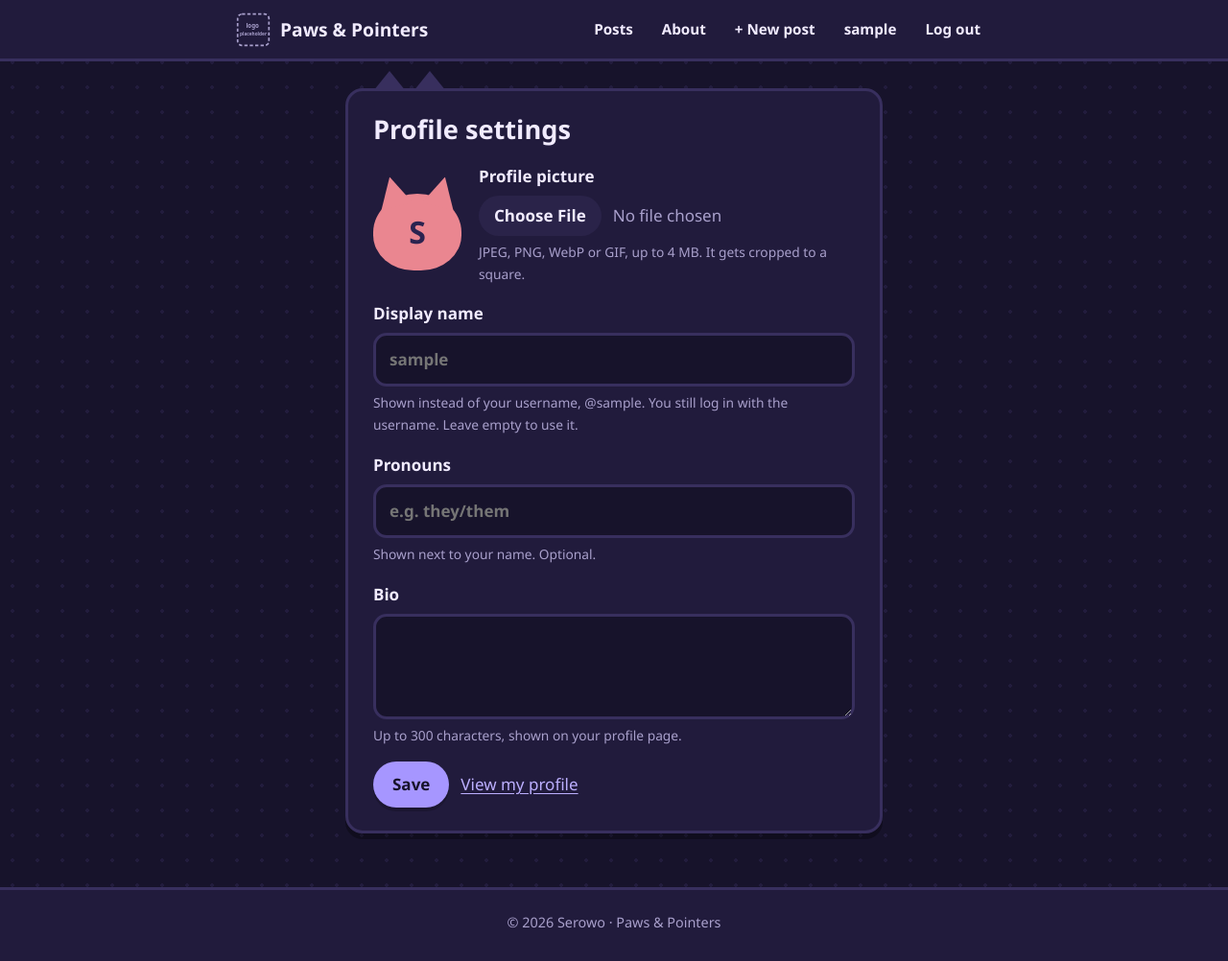
After one commit to SerotoninNow/paws-and-pointers, a Flask app: page /settings in a window 1280 px wide. The commit adds this page. Shown: the whole page at 96% size. Run offline with Flask 3, Linux system fonts and the light colour scheme; the visitor is signed in with stand-in values (Sample User, id 1); data comes from the database, SQL or seed files in the repository; some libraries are stand-ins or nearby versions.

Commit message:
Add profile settings: display name, pronouns, bio and profile picture
Users get a settings page and a public profile at /user/<username>.
Pictures are re-encoded to 256px WebP and stored in the database so they
sync with the rest of the data. Display names can't match another
account's username or display name.

Co-Authored-By: Claude Opus 5.5 <noreply@anthropic.com>

```diff
--- a/app.py
+++ b/app.py
@@ -3,11 +3,14 @@
 Run with:  .venv/bin/python app.py
 """
 
+import io
 import os
 import re
 import secrets
 import sqlite3
 import time
+import unicodedata
+import warnings
 from collections import defaultdict, deque
 from datetime import datetime, timezone
 from functools import wraps
@@ -16,6 +19,7 @@ from pathlib import Path
 import markdown as md
 from flask import (
     Flask,
+    Response,
     abort,
     flash,
     g,
@@ -26,6 +30,7 @@ from flask import (
     url_for,
 )
 from markupsafe import Markup
+from PIL import Image, ImageOps
 from werkzeug.security import check_password_hash, generate_password_hash
 
 # ---------------------------------------------------------------- settings --
@@ -45,12 +50,22 @@ MAX_COMMENT_LEN = 2000
 MAX_TITLE_LEN = 150
 MAX_SUMMARY_LEN = 300
 MAX_TAGS_LEN = 150
+MAX_DISPLAY_NAME_LEN = 40
+MAX_PRONOUNS_LEN = 30
+MAX_BIO_LEN = 300
+
+# Profile pictures are cropped square, shrunk to this size and stored as WebP.
+AVATAR_SIZE = 256
+MAX_AVATAR_BYTES = 4 * 1024 * 1024
+AVATAR_FORMATS = ["JPEG", "PNG", "WEBP", "GIF"]
+Image.MAX_IMAGE_PIXELS = 40_000_000  # refuse absurdly large images
 
 # Rate limits: name -> (max events, per this many seconds).
 RATE_LIMITS = {
     "login": (8, 15 * 60),  # failed logins per IP address
     "register": (5, 60 * 60),  # new accounts per IP address
     "comment": (5, 60),  # comments per user
+    "profile": (10, 60),  # profile saves per user
 }
 
 # Sent with every response. Scripts may only come from /static, so injected
@@ -98,7 +113,8 @@ app.config.update(
     SESSION_COOKIE_SAMESITE="Lax",
     # Set SESSION_COOKIE_SECURE=1 when serving over HTTPS.
     SESSION_COOKIE_SECURE=os.environ.get("SESSION_COOKIE_SECURE") == "1",
-    MAX_CONTENT_LENGTH=1024 * 1024,
+    # Room for a profile picture upload plus the rest of the form.
+    MAX_CONTENT_LENGTH=MAX_AVATAR_BYTES + 1024 * 1024,
 )
 
 # Set TRUST_PROXY=1 when the app is only reachable through one reverse proxy
@@ -170,10 +186,24 @@ And tables:
 """
 
 
+# Columns added to users after the first release. schema.sql has them for new
+# databases; init_db adds whichever are missing to an existing one.
+PROFILE_COLUMNS = {
+    "display_name": "TEXT NOT NULL DEFAULT ''",
+    "pronouns": "TEXT NOT NULL DEFAULT ''",
+    "bio": "TEXT NOT NULL DEFAULT ''",
+    "avatar_version": "INTEGER NOT NULL DEFAULT 0",
+}
+
+
 def init_db():
     INSTANCE_DIR.mkdir(exist_ok=True)
     db = sqlite3.connect(DB_PATH)
     db.executescript((BASE_DIR / "schema.sql").read_text())
+    existing = {row[1] for row in db.execute("PRAGMA table_info(users)")}
+    for name, definition in PROFILE_COLUMNS.items():
+        if name not in existing:
+            db.execute(f"ALTER TABLE users ADD COLUMN {name} {definition}")
     if db.execute("SELECT COUNT(*) FROM posts").fetchone()[0] == 0:
         db.execute(
             "INSERT INTO posts (slug, title, summary, body_md, tags, created_at)"
@@ -323,6 +353,12 @@ def hue(name):
     return sum(ord(c) for c in name.lower()) * 37 % 360
 
 
+@app.template_filter("shown_name")
+def shown_name(user):
+    """The display name if the user set one, otherwise the username."""
+    return user["display_name"] or user["username"]
+
+
 @app.context_processor
 def inject_globals():
     return {
@@ -419,7 +455,8 @@ def post_detail(slug):
     post = get_post_or_404(slug)
     db = get_db()
     comments = db.execute(
-        "SELECT c.*, u.username, u.is_admin FROM comments c"
+        "SELECT c.*, u.username, u.is_admin, u.display_name, u.pronouns, u.avatar_version"
+        " FROM comments c"
         " JOIN users u ON u.id = c.user_id"
         " WHERE c.post_id = ? ORDER BY c.created_at, c.id",
         (post["id"],),
@@ -521,7 +558,10 @@ def register():
             error = f"Passwords can be at most {MAX_PASSWORD_LEN} characters."
         elif password != confirm:
             error = "Those passwords don't match."
-        elif db.execute("SELECT 1 FROM users WHERE username = ?", (username,)).fetchone():
+        elif db.execute(
+            "SELECT 1 FROM users WHERE username = ? OR display_name = ? COLLATE NOCASE",
+            (username, username),
+        ).fetchone():
             error = "That username is already taken."
         elif rate_limited("register", client_ip()):
             error = "Too many new accounts from this address. Try again later."
@@ -580,6 +620,148 @@ def logout():
     session.clear()
     flash("Logged out.", "ok")
     return redirect(url_for("index"))
+
+
+# ---------------------------------------------------------------- profiles --
+# Characters that reorder the text around them; stripped from profile fields.
+BIDI_CONTROLS = set("\u202a\u202b\u202c\u202d\u202e\u2066\u2067\u2068\u2069")
+
+
+def clean_text(text, limit, keep_newlines=False):
+    """Drop control characters and tidy whitespace in a profile field."""
+    text = text.replace("\r\n", "\n").replace("\r", "\n")
+    kept = []
+    for ch in text:
+        if ch == "\n" and keep_newlines:
+            kept.append(ch)
+        elif ch in BIDI_CONTROLS or unicodedata.category(ch) in ("Cc", "Cs", "Co", "Cn"):
+            kept.append(" ")
+        else:
+            kept.append(ch)
+    text = "".join(kept)
+    if keep_newlines:
+        lines = [" ".join(line.split()) for line in text.split("\n")]
+        text = re.sub(r"\n{3,}", "\n\n", "\n".join(lines)).strip()
+    else:
+        text = " ".join(text.split())
+    return text[:limit].strip()
+
+
+def process_avatar(upload):
+    """Turn an uploaded picture into a small square WebP. The image is decoded
+    and re-encoded, so only pixels survive: no metadata, no disguised files."""
+    data = upload.read(MAX_AVATAR_BYTES + 1)
+    if len(data) > MAX_AVATAR_BYTES:
+        raise ValueError(f"Pictures can be at most {MAX_AVATAR_BYTES // (1024 * 1024)} MB.")
+    try:
+        with warnings.catch_warnings():
+            warnings.simplefilter("error", Image.DecompressionBombWarning)
+            image = Image.open(io.BytesIO(data), formats=AVATAR_FORMATS)
+            image = ImageOps.exif_transpose(image).convert("RGBA")
+        image = ImageOps.fit(image, (AVATAR_SIZE, AVATAR_SIZE), Image.Resampling.LANCZOS)
+        out = io.BytesIO()
+        image.save(out, "WEBP", quality=85)
+    except Exception:
+        raise ValueError("That file couldn't be read as a picture. Use a JPEG, PNG, WebP or GIF.")
+    return out.getvalue()
+
+
+def display_name_taken(name):
+    """True if this display name would pass for a different account."""
+    if not name:
+        return False
+    if name.casefold() == AUTHOR_NAME.casefold() and not g.user["is_admin"]:
+        return True
+    return get_db().execute(
+        "SELECT 1 FROM users WHERE id != ? AND (username = ? OR display_name = ? COLLATE NOCASE)",
+        (g.user["id"], name, name),
+    ).fetchone() is not None
+
+
+@app.route("/settings", methods=["GET", "POST"])
+@login_required
+def settings():
+    form = {key: g.user[key] for key in ("display_name", "pronouns", "bio")}
+    if request.method == "POST":
+        form = {
+            "display_name": clean_text(request.form.get("display_name", ""), MAX_DISPLAY_NAME_LEN),
+            "pronouns": clean_text(request.form.get("pronouns", ""), MAX_PRONOUNS_LEN),
+            "bio": clean_text(request.form.get("bio", ""), MAX_BIO_LEN, keep_newlines=True),
+        }
+        upload = request.files.get("avatar")
+        remove = request.form.get("remove_avatar") == "1"
+        picture = None
+        error = None
+        if rate_limited("profile", g.user["id"]):
+            error = "You're saving too fast. Wait a minute and try again."
+        elif display_name_taken(form["display_name"]):
+            error = "That display name belongs to someone else. Pick another."
+        elif upload and upload.filename:
+            try:
+                picture = process_avatar(upload)
+            except ValueError as exc:
+                error = str(exc)
+
+        if error is None:
+            record_event("profile", g.user["id"])
+            db = get_db()
+            db.execute(
+                "UPDATE users SET display_name = ?, pronouns = ?, bio = ? WHERE id = ?",
+                (form["display_name"], form["pronouns"], form["bio"], g.user["id"]),
+            )
+            if picture:
+                db.execute(
+                    "INSERT OR REPLACE INTO avatars (user_id, image) VALUES (?, ?)",
+                    (g.user["id"], picture),
+                )
+                # The version goes in the picture's URL so browsers fetch the new one.
+                db.execute(
+                    "UPDATE users SET avatar_version = ? WHERE id = ?",
+                    (int(time.time()), g.user["id"]),
+                )
+            elif remove:
+                db.execute("DELETE FROM avatars WHERE user_id = ?", (g.user["id"],))
+                db.execute("UPDATE users SET avatar_version = 0 WHERE id = ?", (g.user["id"],))
+            db.commit()
+            flash("Profile saved.", "ok")
+            return redirect(url_for("settings"))
+        flash(error, "error")
+    return render_template(
+        "settings.html",
+        form=form,
+        limits={
+            "display_name": MAX_DISPLAY_NAME_LEN,
+            "pronouns": MAX_PRONOUNS_LEN,
+            "bio": MAX_BIO_LEN,
+            "avatar_mb": MAX_AVATAR_BYTES // (1024 * 1024),
+        },
+    )
+
+
+@app.route("/avatar/<int:user_id>")
+def avatar(user_id):
+    row = get_db().execute("SELECT image FROM avatars WHERE user_id = ?", (user_id,)).fetchone()
+    if row is None:
+        abort(404)
+    response = Response(row["image"], mimetype="image/webp")
+    # Safe to cache for good: the URL changes whenever the picture does.
+    response.headers["Cache-Control"] = "public, max-age=31536000, immutable"
+    return response
+
+
+@app.route("/user/<username>")
+def profile(username):
+    db = get_db()
+    user = db.execute("SELECT * FROM users WHERE username = ?", (username,)).fetchone()
+    if user is None:
+        abort(404)
+    comments = db.execute(
+        "SELECT c.id, c.body, c.created_at, p.slug, p.title FROM comments c"
+        " JOIN posts p ON p.id = c.post_id"
+        " WHERE c.user_id = ? ORDER BY c.created_at DESC, c.id DESC LIMIT 10",
+        (user["id"],),
+    ).fetchall()
+    return render_template("profile.html", user=user, comments=comments)
 
 
 # ------------------------------------------------------------ post editing --
@@ -652,12 +834,14 @@ ERRORS = {
     400: ("Bad request", "The form expired. Go back, refresh and try again."),
     403: ("Not allowed", "You don't have permission to do that."),
     404: ("Page not found", "Nothing here. The cat probably knocked it off the desk."),
+    413: ("Too large", "That upload is too big. Go back and try a smaller file."),
 }
 
 
 @app.errorhandler(400)
 @app.errorhandler(403)
 @app.errorhandler(404)
+@app.errorhandler(413)
 def handle_error(err):
     title, message = ERRORS[err.code]
     return render_template("error.html", code=err.code, title=title, message=message), err.code
--- a/requirements.txt
+++ b/requirements.txt
@@ -1,4 +1,5 @@
 Flask>=3.0
 Markdown>=3.5
 Pygments>=2.17
+Pillow>=10.0
 gunicorn>=22
--- a/static/style.css
+++ b/static/style.css
@@ -99,7 +99,6 @@ main { flex: 1; padding: 28px 0 56px; }
 }
 .nav a:hover, .nav .linklike:hover { background: var(--surface-2); color: var(--primary-strong); }
 .nav form { margin: 0; }
-.nav .hello { padding: 0 6px; font-size: 0.95rem; color: var(--muted); }
 
 
 /* ------------------------------------------------------------ buttons -- */
@@ -375,8 +374,34 @@ main { flex: 1; padding: 28px 0 56px; }
 .avatar::before { left: 2px; transform: rotate(-14deg); }
 .avatar::after { right: 2px; transform: rotate(14deg); }
 
+/* an uploaded profile picture, shown in place of the cat head */
+.avatar-img {
+  width: 46px; height: 46px;
+  margin-top: 4px;
+  border: 3px solid var(--border);
+  border-radius: 50%;
+  object-fit: cover;
+  background: var(--surface-2);
+}
+
+.avatar.large { width: 92px; height: 80px; margin-top: 18px; font-size: 2rem; }
+.avatar.large::before, .avatar.large::after { top: -18px; width: 34px; height: 32px; }
+.avatar.large::before { left: 4px; }
+.avatar.large::after { right: 4px; }
+.avatar-img.large { width: 96px; height: 96px; margin-top: 0; }
+
 .comment-head { display: flex; flex-wrap: wrap; align-items: center; gap: 4px 10px; }
-.comment-head strong { font-size: 1rem; }
+.comment-head .who { font-weight: 800; color: var(--text); text-decoration: none; }
+.comment-head .who:hover { color: var(--primary-strong); text-decoration: underline; }
+.handle { font-size: 0.85rem; color: var(--muted); }
+.pronouns {
+  padding: 1px 9px;
+  border: 2px solid var(--border);
+  border-radius: 999px;
+  font-size: 0.74rem;
+  font-weight: 700;
+  color: var(--muted);
+}
 .comment-head time { font-size: 0.85rem; color: var(--muted); }
 .comment-head form { margin: 0 0 0 auto; }
 .badge {
@@ -413,6 +438,35 @@ textarea.code { min-height: 420px; font-family: var(--mono); font-size: 0.9rem;
 
 .form-actions { display: flex; flex-wrap: wrap; align-items: center; gap: 12px; }
 
+input[type="file"] { max-width: 100%; font: inherit; font-weight: 500; color: var(--muted); }
+input[type="file"]::file-selector-button {
+  margin-right: 12px;
+  padding: 7px 16px;
+  border: 0;
+  border-radius: 999px;
+  font: inherit;
+  font-weight: 800;
+  color: var(--text);
+  background: var(--surface-2);
+  cursor: pointer;
+}
+.form label.check { display: flex; align-items: center; gap: 8px; font-weight: 500; }
+
+/* ----------------------------------------------------------- profiles -- */
+.settings { max-width: 560px; margin: 0 auto; }
+.settings h1 { margin: 0 0 18px; font-size: 1.7rem; }
+.picture-row { display: flex; flex-wrap: wrap; align-items: center; gap: 18px; }
+.picture-row .fields { display: grid; gap: 8px; flex: 1; min-width: 200px; }
+
+.profile-head { display: flex; flex-wrap: wrap; align-items: center; gap: 20px; }
+.profile-head h1 { margin: 0; font-size: 1.8rem; overflow-wrap: anywhere; }
+.profile-head .line { display: flex; flex-wrap: wrap; align-items: center; gap: 6px 10px; margin-top: 4px; }
+.profile-bio { margin: 18px 0 0; white-space: pre-wrap; overflow-wrap: anywhere; }
+.profile-actions { margin-top: 18px; }
+.profile-comments { display: grid; gap: 12px; list-style: none; margin: 0; padding: 0; }
+.profile-comments li { padding: 14px 18px; }
+.profile-comments p { margin: 4px 0 0; overflow-wrap: anywhere; }
+
 .auth { max-width: 440px; margin: 0 auto; }
 .auth h1 { margin: 0 0 16px; font-size: 1.7rem; }
 .auth .lead { margin: 0 0 20px; color: var(--muted); }
--- /dev/null
+++ b/templates/_macros.html
@@ -0,0 +1,11 @@
+{# A user's profile picture, or the tinted cat head if they haven't set one.
+   `user` is any row with username, display_name and avatar_version. #}
+{% macro avatar(user_id, user, large=false) %}
+  {% if user['avatar_version'] %}
+    <img class="avatar-img{{ ' large' if large }}" alt=""
+         src="{{ url_for('avatar', user_id=user_id, v=user['avatar_version']) }}"
+         width="{{ 96 if large else 46 }}" height="{{ 96 if large else 46 }}">
+  {% else %}
+    <div class="avatar{{ ' large' if large }}" style="--hue: {{ user['username']|hue }}" aria-hidden="true">{{ (user|shown_name)[0] }}</div>
+  {% endif %}
+{% endmacro %}
--- a/templates/base.html
+++ b/templates/base.html
@@ -22,7 +22,7 @@
         <a href="{{ url_for('about') }}">About</a>
         {% if g.user %}
           {% if g.user['is_admin'] %}<a href="{{ url_for('new_post') }}">+ New post</a>{% endif %}
-          <span class="hello">hi, {{ g.user['username'] }}</span>
+          <a href="{{ url_for('settings') }}" title="Profile settings">{{ g.user|shown_name }}</a>
           <form method="post" action="{{ url_for('logout') }}">
             <input type="hidden" name="csrf_token" value="{{ csrf_token() }}">
             <button class="linklike" type="submit">Log out</button>
--- /dev/null
+++ b/templates/settings.html
@@ -0,0 +1,63 @@
+{% extends "base.html" %}
+{% from "_macros.html" import avatar %}
+
+{% block title %}Profile settings · {{ site_name }}{% endblock %}
+
+{% block content %}
+<div class="card eared settings">
+  <h1>Profile settings</h1>
+  <form class="form" method="post" enctype="multipart/form-data">
+    <input type="hidden" name="csrf_token" value="{{ csrf_token() }}">
+
+    <div class="picture-row">
+      {{ avatar(g.user['id'], g.user, large=true) }}
+      <div class="fields">
+        <label>
+          Profile picture
+          <input type="file" name="avatar" accept="image/jpeg,image/png,image/webp,image/gif">
+          <span class="hint">JPEG, PNG, WebP or GIF, up to {{ limits['avatar_mb'] }} MB. It gets cropped to a square.</span>
+        </label>
+        {% if g.user['avatar_version'] %}
+          <label class="check">
+            <input type="checkbox" name="remove_avatar" value="1"> Remove my picture
+          </label>
+        {% endif %}
+      </div>
+    </div>
+
+    <label>
+      Display name
+      <input type="text" name="display_name" value="{{ form['display_name'] }}"
+             maxlength="{{ limits['display_name'] }}" placeholder="{{ g.user['username'] }}" autocomplete="nickname">
+      <span class="hint">Shown instead of your username, @{{ g.user['username'] }}. You still log in with the username. Leave empty to use it.</span>
+    </label>
+
+    <label>
+      Pronouns
+      <input type="text" name="pronouns" value="{{ form['pronouns'] }}"
+             maxlength="{{ limits['pronouns'] }}" list="pronoun-options" placeholder="e.g. they/them">
+      <span class="hint">Shown next to your name. Optional.</span>
+    </label>
+    <datalist id="pronoun-options">
+      <option value="he/him"></option>
+      <option value="she/her"></option>
+      <option value="they/them"></option>
+      <option value="he/they"></option>
+      <option value="she/they"></option>
+      <option value="it/its"></option>
+      <option value="any pronouns"></option>
+    </datalist>
+
+    <label>
+      Bio
+      <textarea name="bio" maxlength="{{ limits['bio'] }}">{{ form['bio'] }}</textarea>
+      <span class="hint">Up to {{ limits['bio'] }} characters, shown on your profile page.</span>
+    </label>
+
+    <div class="form-actions">
+      <button class="btn" type="submit">Save</button>
+      <a href="{{ url_for('profile', username=g.user['username']) }}">View my profile</a>
+    </div>
+  </form>
+</div>
+{% endblock %}
```
Also changed, not shown: schema.sql (+12 -1 lines), templates/post.html (+7 -3 lines), templates/profile.html (added, +46 -0 lines), README.md.
